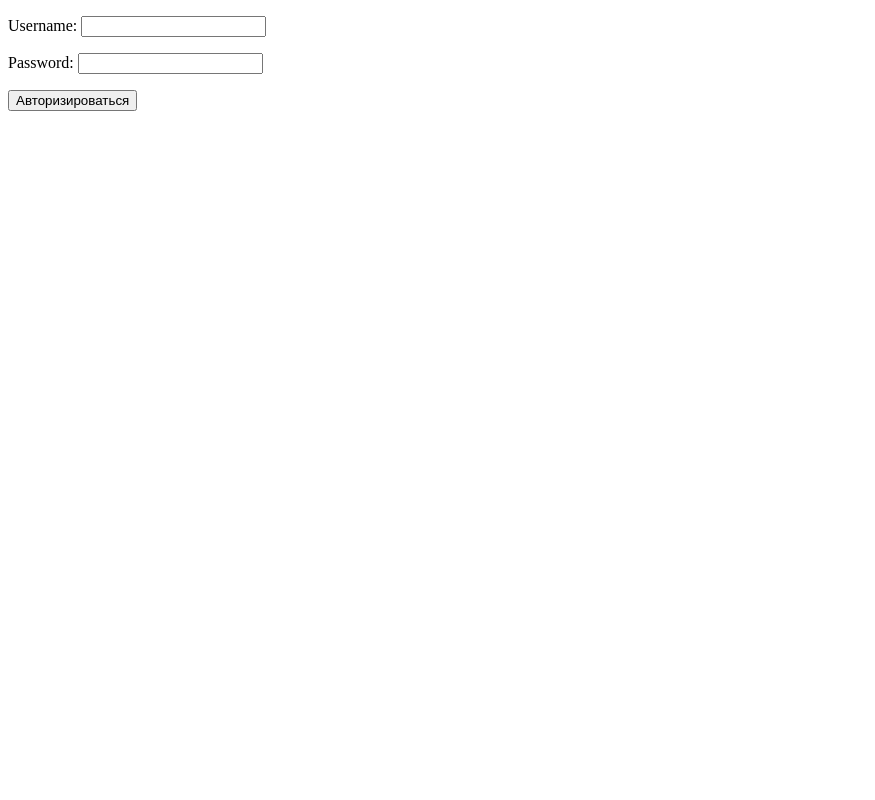
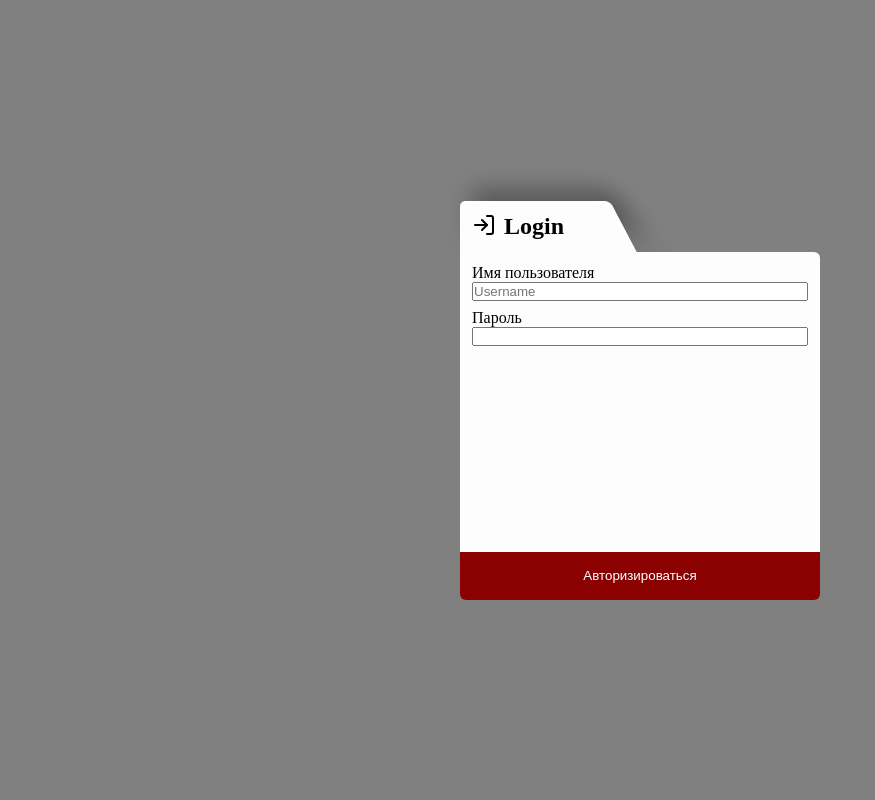
Before and after one commit to McSunRise/CSChat, a Django app: page /login/ in a window 1280 px wide. Shown: the whole page, without its empty margins (0-875 px from the left). Run offline with Django 5.2, Linux system fonts and the light colour scheme.

Commit message:
time 20:31 , pribil satoru gojo. implemented base styles for login page, made common login page html structure. 4:06, vova ya tebya nenaviju (bez negativa)

```diff
--- a/CSChat/settings.py
+++ b/CSChat/settings.py
@@ -140,7 +140,7 @@ USE_TZ = True
 STATIC_ROOT = ""
 STATIC_URL = "static/"
 STATICFILES_DIRS = [
-    (BASE_DIR / 'static')
+    BASE_DIR / 'static'
 ]
 
 # Default primary key field type
--- a/chat/forms.py
+++ b/chat/forms.py
@@ -1,15 +1,27 @@
-from django import forms
+from django.forms import TextInput, ModelForm, CharField, PasswordInput, Form, EmailInput
 from .models import User
 
 
-class RegForm(forms.ModelForm):
+class RegForm(ModelForm):
 
-    password1 = forms.CharField(widget=forms.PasswordInput, min_length=8, max_length=32)
-    password2 = forms.CharField(widget=forms.PasswordInput, min_length=8, max_length=32)
+    password1 = CharField(
+        widget=PasswordInput(attrs={'class': 'form-input', 'placeholder': 'Password1'}),
+        min_length=8,
+        max_length=32
+    )
+    password2 = CharField(
+        widget=PasswordInput(attrs={'class': 'form-input', 'placeholder': 'Password2'}),
+        min_length=8,
+        max_length=32
+    )
 
     class Meta:
         model = User
         fields = ['username', 'email']
+        widgets = {
+            'username': TextInput(attrs={'class': 'form-input', 'placeholder': 'Username'}),
+            'email': EmailInput(attrs={'class': 'form-input', 'placeholder': 'Email'}),
+        }
 
     def pass_check(self):
         user_password1 = self.cleaned_data['password1']
@@ -18,7 +30,11 @@ class RegForm(forms.ModelForm):
         return user_password1 == user_password2
 
 
-class LogForm(forms.Form):
+class LogForm(Form):
 
-    username = forms.CharField()
-    password = forms.CharField(widget=forms.PasswordInput)
+    username = CharField(
+        widget=TextInput(attrs={'class': 'form-input', 'placeholder': 'Username'}),
+    )
+    password = CharField(
+        widget=PasswordInput(attrs={'class': 'form-input'}),
+    )
--- /dev/null
+++ b/static/css/common.css
@@ -0,0 +1,5 @@
+* {
+    padding: 0;
+    margin: 0;
+    box-sizing: border-box;
+}
--- /dev/null
+++ b/static/css/log.css
@@ -0,0 +1,68 @@
+body {
+    background: gray;
+}
+
+.container {
+    display: flex;
+    justify-content: center;
+    align-items: center;
+    height: 100vh;
+}
+
+.card {
+    position: relative;
+    width: 100%;
+    max-width: 360px;
+}
+
+.tab-content {
+    display: flex;
+    gap: 8px;
+    padding: 12px;
+}
+
+.tab-background {
+    z-index: -1;
+    position: absolute;
+    width: 50%;
+    height: 52px;
+    background: #fdfdfd;
+    transform: perspective(5px) rotateX(1deg) translateZ(-1px);
+    border-radius: 6px 6px 0 0;
+    -webkit-transform-origin: 0 0;
+    box-shadow: 15px -15px 30px rgba(0,0,0,0.32);
+}
+
+.form-container {
+    padding: 12px;
+    height: 300px;
+    background: #fdfdfd;
+    border-radius: 0 6px 0 0;
+
+}
+
+.form {
+    display: flex;
+    flex-direction: column;
+    gap: 24px;
+}
+
+.fields-container {
+    display: flex;
+    flex-direction: column;
+    gap: 8px;
+}
+
+.field {
+    display: flex;
+    flex-direction: column;
+    width: 100%;
+}
+.form-btn{
+    height: 48px;
+    background-color: darkred;
+    width: 100%;
+    border-radius: 0 0 6px 6px;
+    color: white;
+    border: none;
+}
--- a/templates/login.html
+++ b/templates/login.html
@@ -3,13 +3,47 @@
 <head>
     <meta charset="UTF-8">
     <title>Login page</title>
+    <link rel="stylesheet" href="/static/css/common.css">
+    <link rel="stylesheet" href="/static/css/log.css">
 </head>
 <body>
-<form method="post">
-    {% csrf_token %}
-    {{ form.as_p }}
-    <button type="submit">Авторизироваться</button>
-    {{ form.errors }}
-</form>
+
+<div class="container">
+    <div class="card">
+        <div class="tab-background"></div>
+
+        <div class="tab-content">
+            <svg xmlns="http://www.w3.org/2000/svg" width="24" height="24" viewBox="0 0 24 24" fill="none"
+                 stroke="currentColor" stroke-width="2" stroke-linecap="round" stroke-linejoin="round"
+                 class="lucide lucide-log-in">
+                <path d="M15 3h4a2 2 0 0 1 2 2v14a2 2 0 0 1-2 2h-4"/>
+                <polyline points="10 17 15 12 10 7"/>
+                <line x1="15" x2="3" y1="12" y2="12"/>
+            </svg>
+
+            <h2 class="tab-label">Login</h2>
+        </div>
+
+        <div class="form-container">
+            <form id="login-form" method="post" class="form">
+                {% csrf_token %}
+                <div class="fields-container">
+                    <div class="field">
+                        <label for="username">Имя пользователя</label>
+                        {{ form.username }}
+                    </div>
+                    <div class="field">
+                        <label for="password">Пароль</label>
+                        {{ form.password }}
+                    </div>
+                </div>
+                {{ form.errors }}
+            </form>
+        </div>
+        <div class="btn-container">
+                <button type="submit" form="login-form" class="form-btn">Авторизироваться</button>
+        </div>
+    </div>
+</div>
 </body>
 </html>
```
Also changed, not shown: static/css/reg.css (added, +18 -0 lines), templates/reg.html (+17 -2 lines), static/home.css (deleted).
